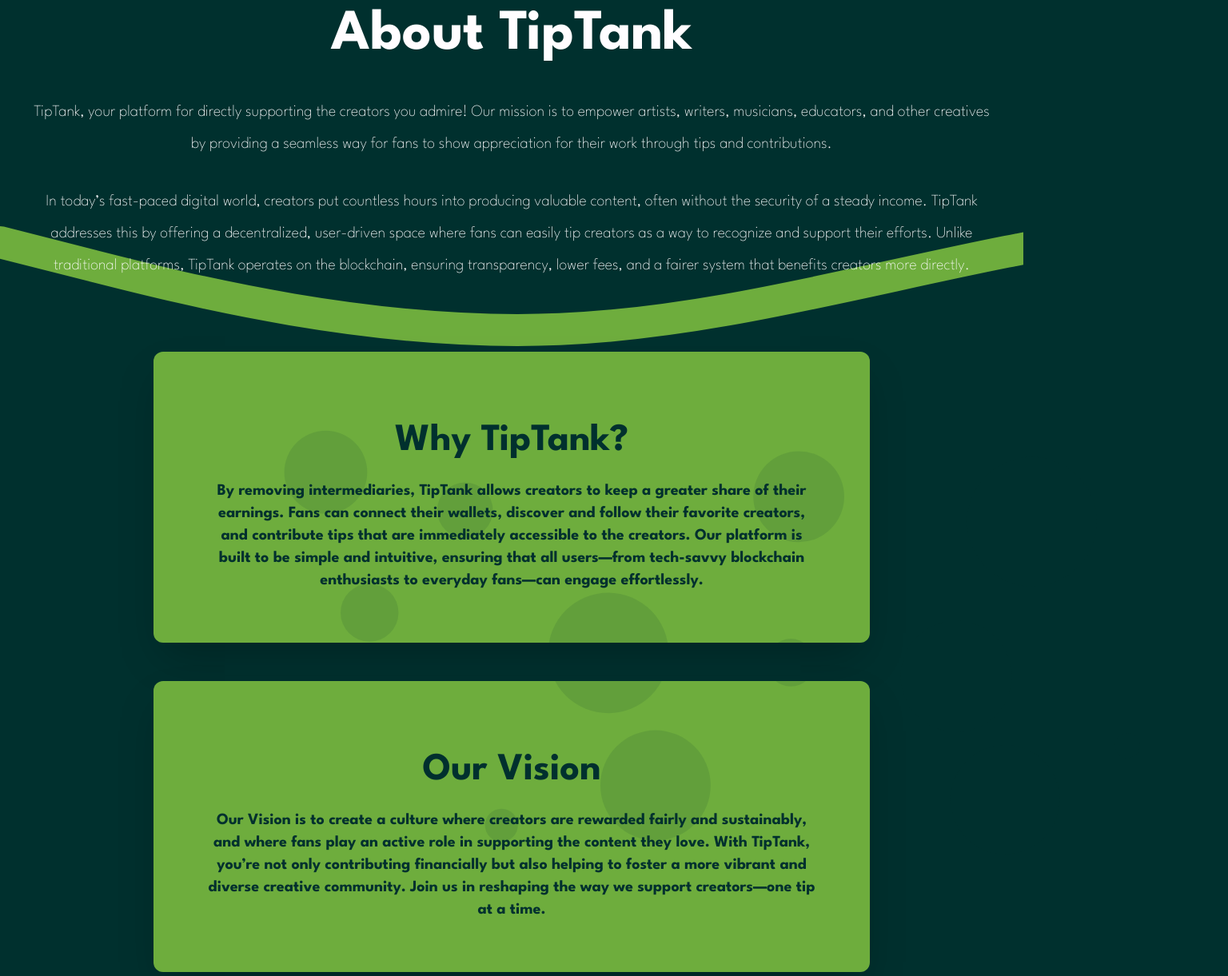
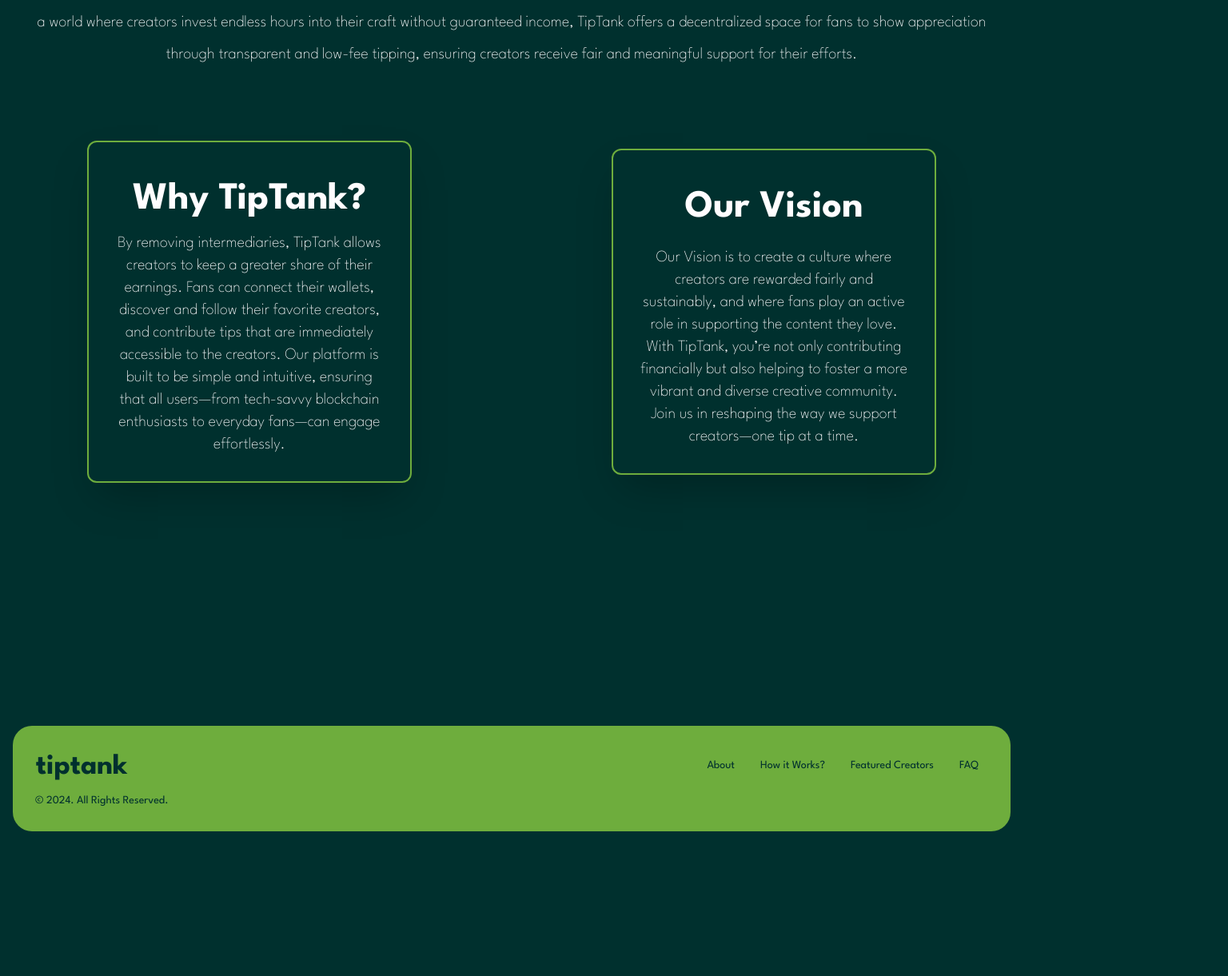
Before and after one commit to AffanImran1303/TipTank_dApp, a Next.js app: page /about in a window 1280 px wide. Shown: the part 304-1525 px from the top of the page at 80% size, 1536 px wide, since content can reach past the window. After the commit the page ends 1360 px from the top, so only its background shows below. Built offline with nearby package versions, Linux system fonts and the light colour scheme.

Commit message:
About Section responsiveness updated

```diff
--- a/src/app/about/page.tsx
+++ b/src/app/about/page.tsx
@@ -1,44 +1,52 @@
-import React from 'react';
+import React from "react";
 import "/public/globals.css";
 
 const About = () => {
   return (
-    <section className="league-spartan mt-56 about-bg w-screen sm:h-max" id="AboutSection">
-      {/* <img
-          src="./images/wave-haikei.svg"
-          className="absolute opacity-20"
-        ></img> */}
-      <div className="h-vh place-content-evenly text-[#fffdff] text-center">
-        <p className="grid-row text-5xl league-spartan font-bold transition ease-in-out hover:delay-650 hover:text-[#6ead3d] hover:scale-110 sm:text-7xl ">About TipTank</p>
+    <section className="league-spartan mt-12 h-max" id="AboutSection">
+      <div className="place-content-evenly text-center text-[#fffdff]">
+        <p className="text-4xl league-spartan font-bold transition ease-in-out hover:delay-650 hover:text-[#6ead3d] hover:scale-110 sm:text-5xl md:text-8xl ">
+          About TipTank
+        </p>
         <div className="text-xl leading-loose z-10 font-light p-8 m-2">
-      <p className="">TipTank, your platform for directly supporting the creators you admire! Our mission is to empower artists, writers, musicians, educators, and other creatives by providing a seamless way for fans to show appreciation for their work through tips and contributions.</p>
-
-      <p className="mt-8">In today’s fast-paced digital world, creators put countless hours into producing valuable content, often without the security of a steady income. TipTank addresses this by offering a decentralized, user-driven space where fans can easily tip creators as a way to recognize and support their efforts. Unlike traditional platforms, TipTank operates on the blockchain, ensuring transparency, lower fees, and a fairer system that benefits creators more directly.</p>
-      </div>
-      {/* <div className="absolute w-[18%] mt-20 opacity-80">
-        <img src="./images/aboutcreator1.jpg" className="rounded-xl shadow-2xl"></img>
-      </div> */}
-      {/* <div className="absolute w-[16%] mt-36 opacity-70 place-self-end">
-        <img src="./images/aboutcreator2.jpg" className="rounded-xl shadow-2xl"></img>
-      </div> */}
-      </div>
-      <div className="grid grid-cols-1 gap-12 mt-12 flex justify-center text-center leading-loose place-items-stretch font-light">
-        <div className="w-[70%] place-self-center p-16 bg-[#6ead3d] text-[#00302e] rounded-xl shadow-2xl">
-        <img
-          src="./images/circle-scatter-haikeiAB.svg"
-          className="absolute opacity-10"
-        ></img>
-          <h1 className="text-5xl font-bold p-6">Why TipTank?</h1>
-          <p className="text-xl rounded font-semibold">By removing intermediaries, TipTank allows creators to keep a greater share of their earnings. Fans can connect their wallets, discover and follow their favorite creators, and contribute tips that are immediately accessible to the creators. Our platform is built to be simple and intuitive, ensuring that all users—from tech-savvy blockchain enthusiasts to everyday fans—can engage effortlessly.</p>
-        </div>
-        <div className="w-[70%] place-self-center p-16 bg-[#6ead3d] text-[#00302e] border-none border-4 rounded-xl shadow-2xl">
-          <h1 className="text-5xl font-bold p-6">Our Vision</h1>
-          <p className="text-xl font-semibold">Our Vision is to create a culture where creators are rewarded fairly and sustainably, and where fans play an active role in supporting the content they love. With TipTank, you’re not only contributing financially but also helping to foster a more vibrant and diverse creative community. Join us in reshaping the way we support creators—one tip at a time.</p>
+          <p className="">
+            TipTank is a blockchain-powered platform designed to help fans
+            directly support their favorite creators—artists, writers,
+            musicians, educators, and more. In a world where creators invest
+            endless hours into their craft without guaranteed income, TipTank
+            offers a decentralized space for fans to show appreciation through
+            transparent and low-fee tipping, ensuring creators receive fair and
+            meaningful support for their efforts.
+          </p>
         </div>
       </div>
+      <div className="place-items-center grid grid-cols-1 gap-8 sm:grid-cols-2 text-center leading-loose font-light sm:mt-12">
+        <div className="w-[65%] p-8 border-2 border-[#6ead3d] rounded-xl shadow-2xl">
+          <h1 className="text-4xl font-bold p-4 text-center sm:text-5xl">Why TipTank?</h1>
+          <p className="text-xl">
+            By removing intermediaries, TipTank allows creators to keep a
+            greater share of their earnings. Fans can connect their wallets,
+            discover and follow their favorite creators, and contribute tips
+            that are immediately accessible to the creators. Our platform is
+            built to be simple and intuitive, ensuring that all users—from
+            tech-savvy blockchain enthusiasts to everyday fans—can engage
+            effortlessly.
+          </p>
+        </div>
+        <div className="w-[65%] place-self-center p-8 border-2 border-[#6ead3d] rounded-xl shadow-2xl">
+          <h1 className="text-4xl font-bold p-4 sm:text-5xl">Our Vision</h1>
+          <p className="text-xl mt-2">
+            Our Vision is to create a culture where creators are rewarded fairly
+            and sustainably, and where fans play an active role in supporting
+            the content they love. With TipTank, you’re not only contributing
+            financially but also helping to foster a more vibrant and diverse
+            creative community. Join us in reshaping the way we support
+            creators—one tip at a time.
+          </p>
+        </div>
+      </div>
+    </section>
+  );
+};
 
-    </section>
-  )
-}
-
-export default About
+export default About;
--- a/src/app/hero/page.tsx
+++ b/src/app/hero/page.tsx
@@ -2,15 +2,14 @@
 import Image from 'next/image';
 import { motion } from "framer-motion";
 import "/public/globals.css";
-import GiveATipButton from "@/components/GiveATipButton";
 import Slider from "@/components/Slider";
 import Button from '@/components/Button';
 const Hero = () => {
   return (
     <section
-  className="hero h-96 w-full md:h-screen"
+  className="hero h-96 overflow-x-hidden md:h-screen text-[#fffdff]"
   style={{ backgroundImage: 'url("./images/circle-scatter-haikei1.svg")'}}>
-  <div className="hero-content text-neutral-content text-center league-spartan z-10">
+  <div className="hero-content text-center league-spartan z-10">
     <div className="max-w-screen">
       <h1 className="text-5xl font-bold sm:text-6xl md:text-8xl p-2">Your Rewards<span className="text-[#6ead3d]">,</span><br /> Their Motivation</h1>
       <p className="text-lg m-4 sm:text-2xl">
--- a/src/app/page.tsx
+++ b/src/app/page.tsx
@@ -11,8 +11,8 @@
   return (
     <>
       <Hero/>
-      {/* <About />
-      <HowItWorks />
+      <About />
+      {/* <HowItWorks />
       <FeaturedCreators />
       <FAQ /> */}
     </>
```
